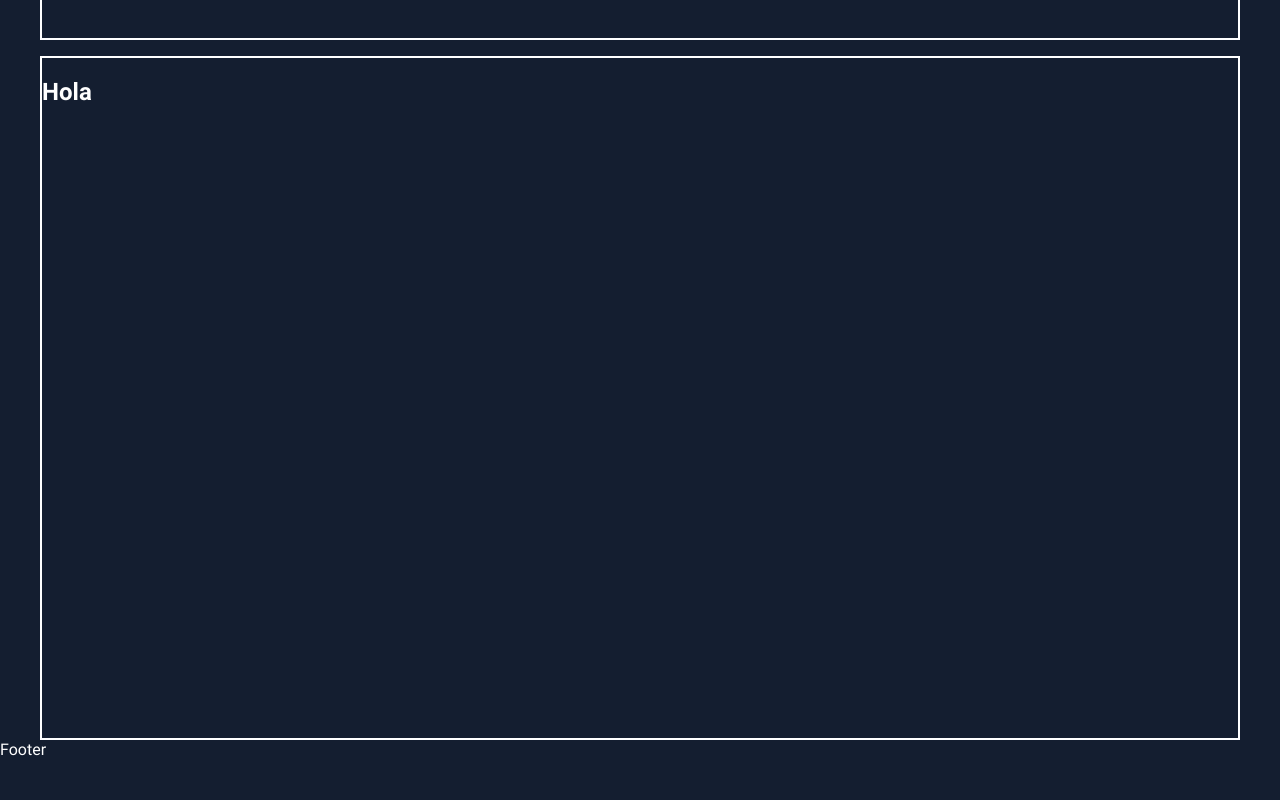
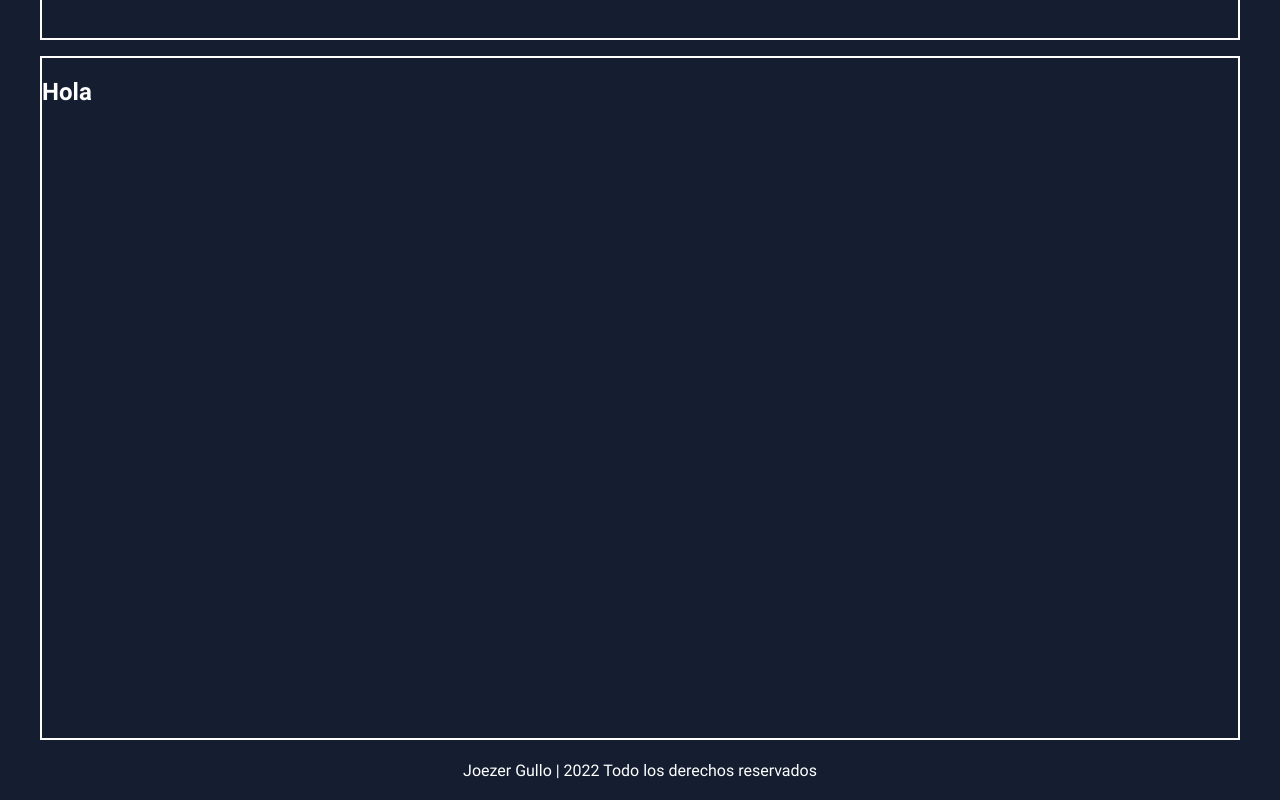
Before and after one commit to JoezerG/joezerg.dev, an Astro site: page / in a window 1280 px wide. Shown: the part 1404-2204 px from the top of the page. Built offline with nearby package versions, Linux system fonts and the light colour scheme; Astro itself is replaced by a stand-in of ours.

Commit message:
footer styles

```diff
--- a/src/components/Footer.astro
+++ b/src/components/Footer.astro
@@ -1,4 +1,14 @@
 ---
 ---
 
-<footer>Footer</footer>
+<style>
+  footer {
+    display: flex;
+    justify-content: center;
+    align-items: center;
+    border-top: 1px solid var(--color-text-secondary);
+    color: var(--color-text-secondary);
+  }
+</style>
+
+<footer>Joezer Gullo | 2022 Todo los derechos reservados</footer>
```
